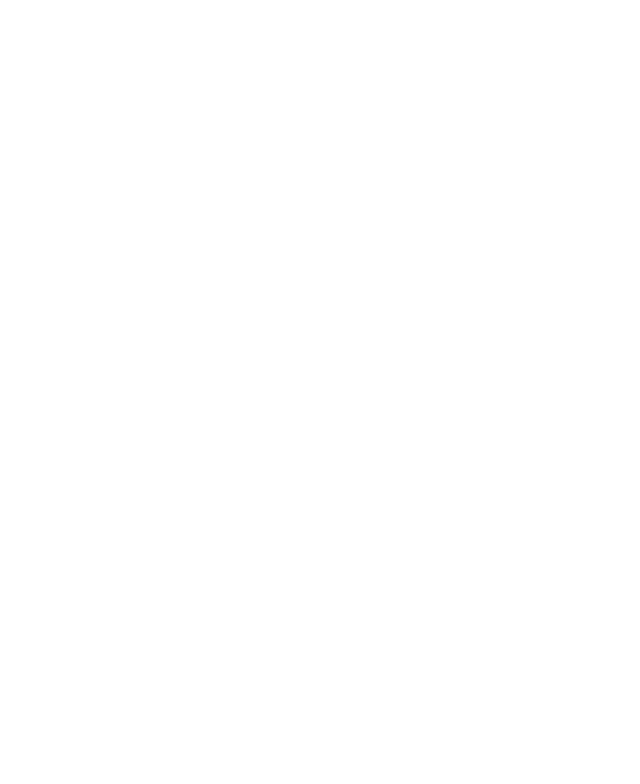
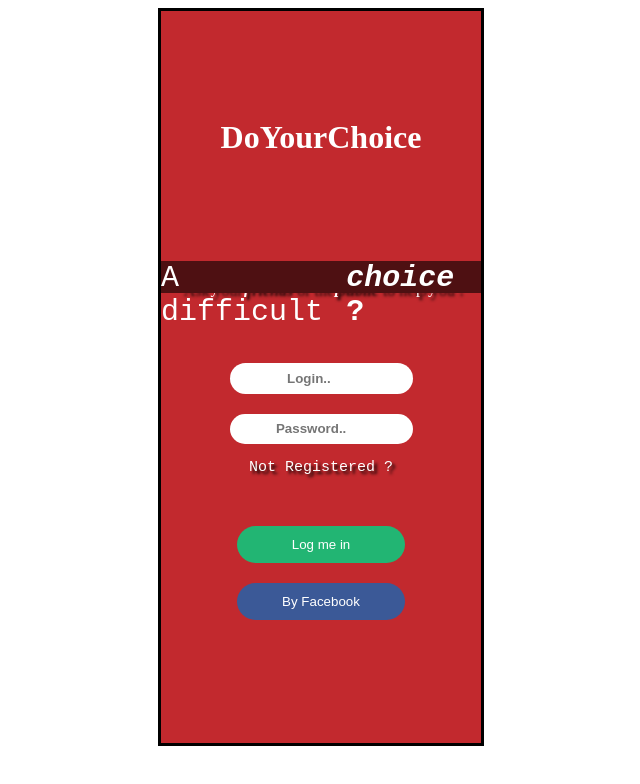
Before and after one commit to dev84-unalien/MimoEnes-login, a plain HTML site: page index.html in a window 1280 px wide. Shown: the whole page, without its empty margins (319-959 px from the left). Drawn offline with Linux system fonts and the light colour scheme; a web font is replaced by a local one.

Commit message:
Uptade HTML/CSS

```diff
--- a/index.html
+++ b/index.html
@@ -8,10 +8,36 @@
     <title>Login</title>
 </head>
 <body>
-    <div id="daddyv"></div>
+    <body>
+    <div id="daddyv">
+        <div id="top">
+                <div id="text">
+                        <h1>DoYourChoice</h1>
+                    </div>
+                    <div id="choice"> A difficult <br> <strong><i> choice </i>?</strong><br></div>
+                </div>
 
+        <div id="bot">
+            <div id="texte">
+                <p>Ask your <strong><i>friends</i></strong> or the <strong><i>public</i></strong> to help you !</p>
+            </div>
+            <div id="co">
+                <input placeholder="               Login.." type="text" id="pseudo">
 
+                <input placeholder="            Password.." type="password" id="mdp">
+            </div>
+            <div id="register">
+                Not Registered ?
+            </div>
+            <div id="connect">
+            <div id="term">
+                <button id="log">Log me in</button>
+            </div>
 
+            <div id="access">
+              <button id="fb">By Facebook</button>
+            </div>
 
+        </div>
 </body>
 </html>
--- a/style.css
+++ b/style.css
@@ -0,0 +1,152 @@
+@font-face {
+	font-family: "Hello";
+	src: url('./symbole.ttf');
+}
+
+
+#daddyv{
+    border: solid;
+    width: 25vw;
+    display: flex;
+    flex-direction: column;
+    background-color: #c2292e;
+    position: relative;
+}
+
+#top{
+    height: 31.5vh;
+    display: flex;
+    justify-content: center;
+    align-items: center;
+    flex-direction: column;
+}
+
+#choice{
+    color: white;
+    background-color: #4e1012;
+    width: 100%;
+    height: 4vh;
+    display: flex;
+    justify-content: center;
+    font-size: 30px;
+    font-family: 'Courier New', Courier, monospace;
+    position: absolute;
+    top: 250px;
+}
+
+#bot{
+    display: flex;
+    height: 60vh;
+    flex-direction: column;
+    align-items: center;
+}
+
+
+#text{
+    align-items: center;
+    color: white;
+    font-family: Hello;
+}
+
+#wel{
+    display: flex;
+    justify-content: flex-end;
+    margin-right: 23px;
+}
+
+h1{
+    text-align: center;
+}
+#texte{
+    width: 98vw;
+    display: flex;
+    justify-content: center;
+    color: white;
+    text-shadow: 3px 3px 3px black;
+}
+
+body{
+    display: flex;
+    justify-content: center;
+    align-items: center;
+}
+
+#co{
+    display: flex;
+    justify-content: center;
+    align-items: center;
+    height: 12vh;
+    width: 10vw;
+    padding-top: 50px;
+    flex-direction: column;
+}
+
+#register{
+    color: white;
+    text-shadow: 3px 3px 3px black;
+    font-family: 'Courier New', Courier, monospace;
+    font-size: 15px;
+    margin-bottom: 30px;
+}
+
+#pseudo,#mdp{
+    height: 5vh;
+    margin-bottom: 15px;
+    color: black;
+    border-radius: 30px;
+    display: flex;
+}
+
+#connect{
+    display: flex;
+    justify-content: space-evenly;
+    align-items: center;
+    flex-direction: column;
+    margin-top: 10px;
+    height: 10vh;
+    width: 10vw;
+
+}
+
+input[id="pseudo"]{
+    font-weight: bold;
+    border: none;
+    border-radius: 15px;
+}
+
+input[id="mdp"]{
+    font-weight: bold;
+    border: none;
+    margin-top: 5px;
+    border-radius: 15px;
+}
+
+input[placeholder="crucesignatis"]{
+
+}
+
+input[placeholder="ingressum"]{
+
+}
+
+#log,#fb{
+    margin: 10px;
+    border-radius: 30px;
+    width: 168px;
+    height: 37px;
+    color: white;
+    border: none;
+}
+
+#log{
+    background-color: #22b573;
+}
+
+#fb{
+    background-color: #3b5997;
+}
+
+#use{
+    font-weight: bold;
+    margin-right: 20px;
+}
```
Also changed, not shown: 1 other file.
